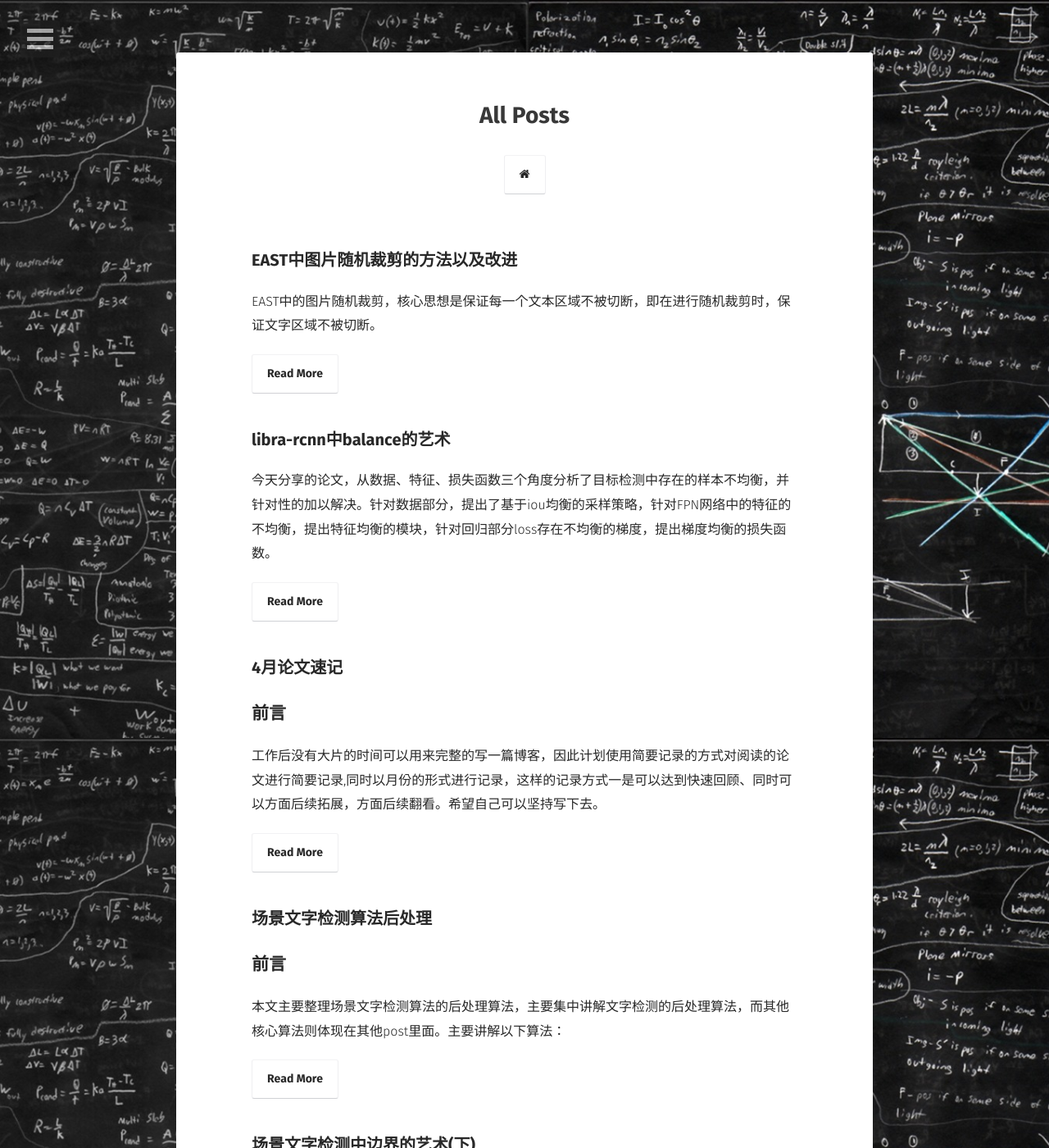
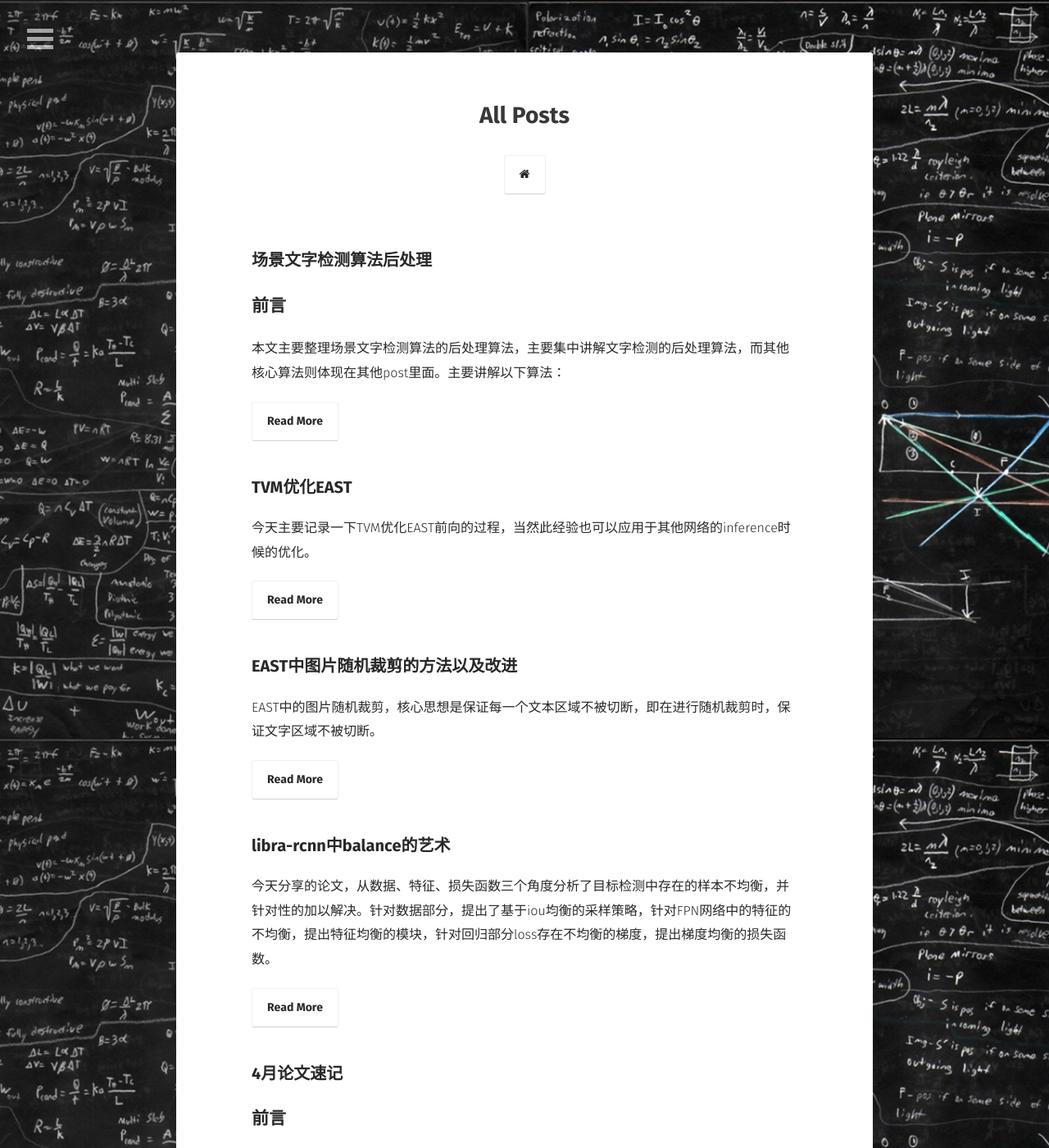
Before and after one commit to saicoco/saicoco.github.io, a Jekyll site: the page built from posts/index.md, in a window 1280 px wide and 1400 px high. Shown: the whole window at 82% size. Built offline with Jekyll 4.4.1, drawn with Linux system fonts in a browser that asks for light colours; some web fonts are replaced; some of the changed lines change nothing that is shown.

Commit message:
update psenet

````diff
--- a/_posts/2019-03-26-textdetection_poster.md
+++ b/_posts/2019-03-26-textdetection_poster.md
@@ -1,7 +1,7 @@
 ---
 title: 场景文字检测算法后处理
 layout: post
-date: 2019-03-26
+date: 2019-06-17
 categories:
 - paper_reading
 tag: paper
@@ -272,7 +272,7 @@
 
 步骤如下：
 
-1. 进行区域合并，得到对应的联通区域，并给定对应的标记label，将其入队列
+1. 取最小的kernel作为初始文本区域，区域合并，得到对应的联通区域，并给定对应的标记label，将其入队列
 2. 出队列，得到某一个文本，然后对其周围像素进行搜索，x进行前后搜索，y进行上下搜索，如果label为文本区域，则标记为文本
 3. 最后得到最终的文本区域。
 
@@ -350,4 +350,4 @@
     }
 ```
 
-由后处理可以看出，最后的结果依赖kernel的预测，kernel预测准确，合并过程才不会出现错误；另外与pixellink类似，基于相邻像素进行探索，如果文本存在明显的间隔或者包含背景信息较多时，容易导致分割map的不够精准，进而导致后处理无法很好的得到文本区域，进而检测失败。
+由后处理可以看出，最后的结果依赖kernel的预测，kernel预测准确，合并过程才不会出现错误；另外与pixellink类似，基于相邻像素进行探索，如果文本存在明显的间隔或者包含背景信息较多时，容易导致分割map的不够精准，进而导致后处理无法很好的得到文本区域，进而检测失败。同时在实验过程中发现，当输出尺度为原图的1/4时，很容易发生粘连.原因在于，初始的kernel中存在粘连，导致后续的合并认为粘连的文本为同一文本区域，进而导致最终结果粘连。可以解决的方案，对shrink后的kernel加入border的预测，保证其在密集文本的场景下不会发生粘连。
--- /dev/null
+++ b/_posts/2019-06-11-tvm_east.md
@@ -0,0 +1,21 @@
+---
+title: TVM优化EAST
+layout: post
+date: 2019-06-11
+categories:
+- tvm
+tag: tvm
+blog: true
+start: true
+author: karl
+description: Scene Text Recognition
+
+
+
+---
+
+今天主要记录一下TVM优化EAST前向的过程，当然此经验也可以应用于其他网络的inference时候的优化。
+
+### 导出pb文件
+
+tvm支持从tensorflow的pb文件中载入模型，转化为tvm内部的op，进而做进一步优化。而在pb导出的时候，需要注意一些点，比如存在一些op直接从tf迁移过来是不可行的。比如div这儿操作。此时，需要在导出pb时将这些op进行忽略，后续在tvm导入pb之后，用tvm中的op来替代操作。
````
